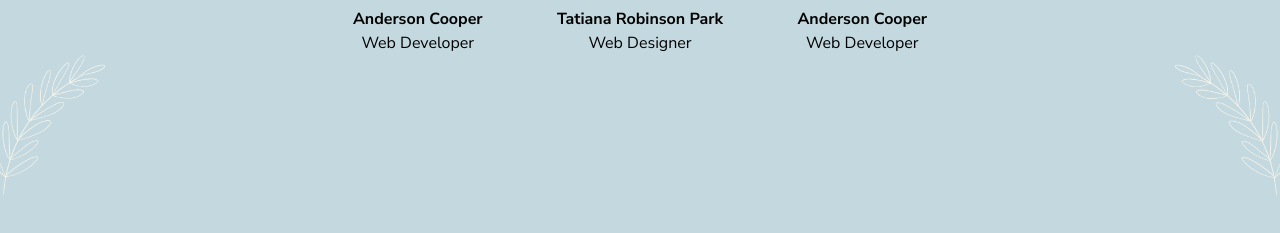
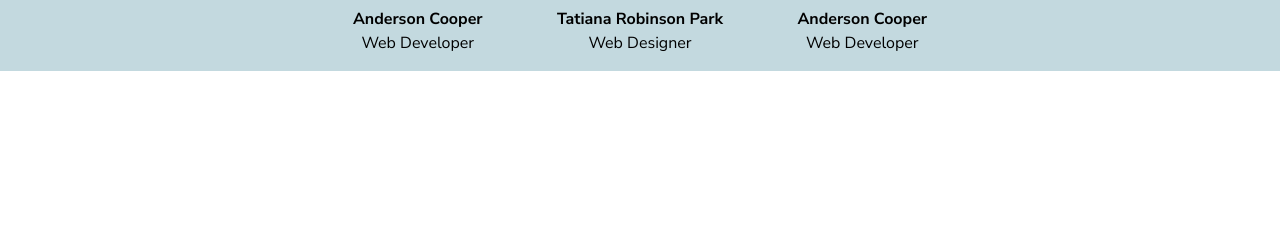
Before and after one commit to boggslabayen/osaps-2024-full, a Next.js app: page /about in a window 1280 px wide. Shown: the part 1969-2202 px from the top of the page. After the commit the page ends 2088 px from the top, so only its background shows below. Built offline with nearby package versions, Linux system fonts and the light colour scheme.

Commit message:
Fixed image

```diff
--- a/app/about/page.tsx
+++ b/app/about/page.tsx
@@ -4,8 +4,7 @@ import  StickyNavbar  from "../ui/components/Navbar";
 import BannerWithImage from '../ui/components/banner-with-image';
 import Picture from './about-imagepng.png';
 import SpeakerDp from '../ui/components/speaker-dp';
-import leaf from './leaf.png';
-import Image from 'next/image';
+
 
 
 const speakers = [
@@ -103,22 +102,7 @@ export default function page(){
 
             </div>
 
-          <div className='flex justify-between relative bottom-16'>
-          <Image
-             src={leaf}
-             width={105}
-             height={285}
-             className='relative'
-             alt='leaf-bg'
-             />
-            <Image
-             src={leaf}
-             width={105}
-             height={385}
-             className='relative transform -scale-x-100'
-             alt='leaf-bg'
-             />
-          </div>
+
 
         </div>
 
```
